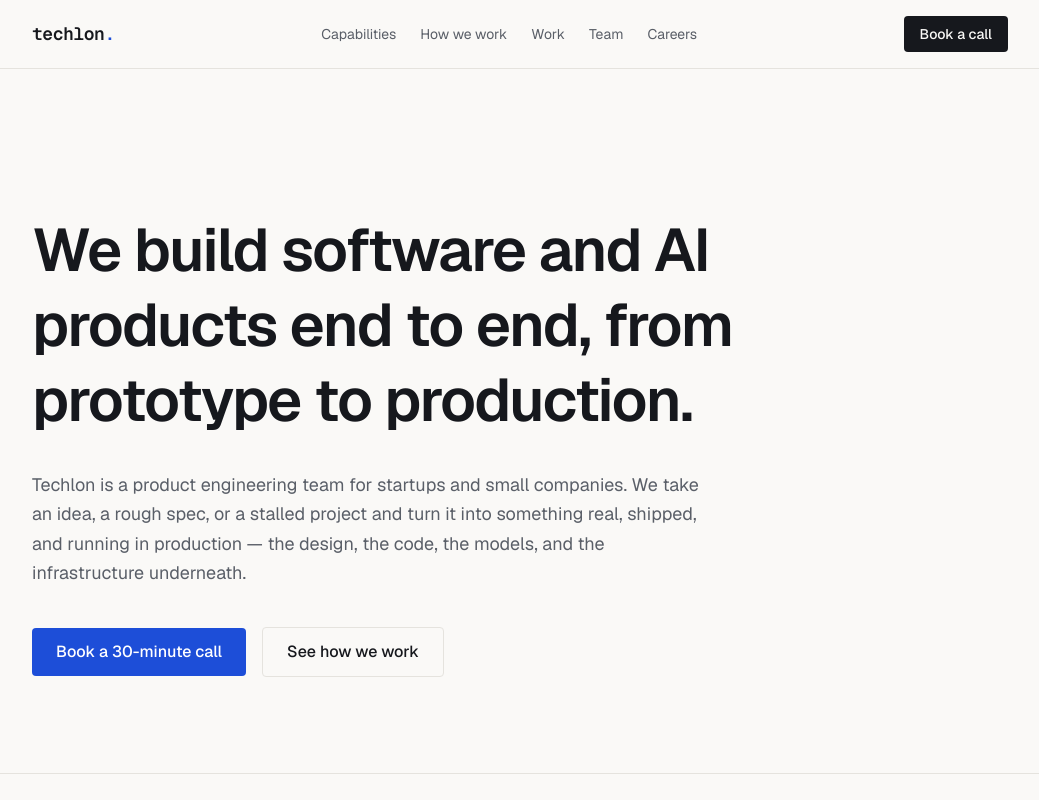
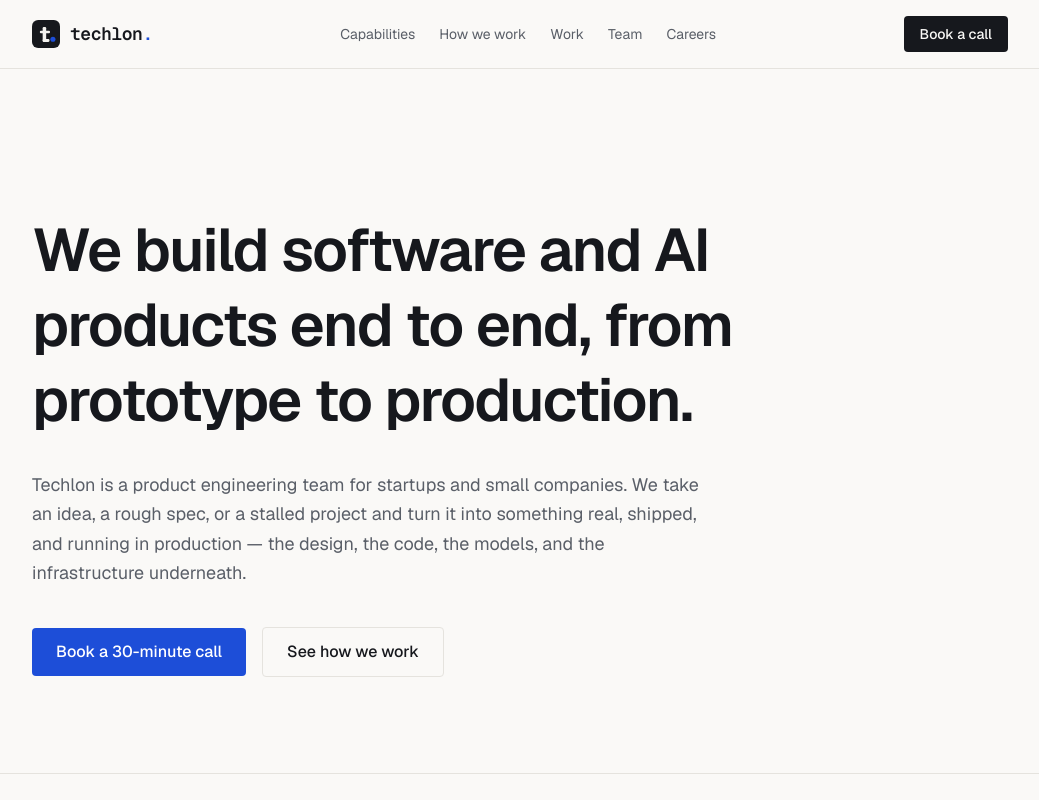
Before and after one commit to Techlon/company_site, a Next.js app: page / in a window 1280 px wide. Shown: the top 800 px of the page, without its empty margins (120-1159 px from the left). Built offline with nearby package versions, Linux system fonts and the light colour scheme.

Commit message:
Update founder bio

```diff
--- a/app/page.tsx
+++ b/app/page.tsx
@@ -27,7 +27,7 @@ const TEAM = [
     name: "Oluwagbemi Lesi",
     role: "Founder",
     photo: "/team/oluwagbemi.jpg",
-    bio: "Builds and ships machine learning in Python — PyTorch and TensorFlow for deep learning, XGBoost and scikit-learn for tabular problems, SBERT and RoBERTa for language, and the Spark, Airflow, Docker, and AWS pipework that keeps them running. Works the whole path from data to deployed model. Spends most of his attention on validation: a forecasting model he built cut test error 41% against its baseline, and he traced the baseline's flattering 0.977 R² to target leakage rather than skill. Earlier, ran operations at a FinTech checkout platform, where digging through transaction data cut checkout errors by 75%.",
+    bio: "Oluwagbemi Lesi is a data scientist and AI/ML model builder specializing in predictive modeling, deep learning, and NLP. Holding an MBA in Business Analytics from Case Western Reserve University's Weatherhead School of Management (3.95 CGPA), Oluwagbemi pairs rigorous technical execution with sharp model validation instincts, built on seven years across financial services, real estate, and FinTech regulation. Recent work includes an LSTM forecasting model that cut test error by 41% and an ensemble NLP fraud-detection system (SBERT, RoBERTa, XGBoost) with an LLM auditor stage. Fluent across PyTorch, TensorFlow, AWS, and Spark, with a legal foundation in FinTech compliance and model risk governance.",
   },
   {
     name: "Emeka Osuagwu",
--- a/app/ui.tsx
+++ b/app/ui.tsx
@@ -16,6 +16,27 @@ const calLink = (eventSlug: string) =>
 export const HAS_BOOKING = Boolean(CAL_USERNAME);
 export const BOOKING_URL = calLink("intro-call");
 export const SPRINT_BOOKING_URL = calLink("discovery-sprint");
+
+/**
+ * The Techlon mark. Brand colours are intentionally hard-coded rather than
+ * themed — a logo should render identically wherever it appears.
+ */
+export function LogoMark({ className }: { className?: string }) {
+  return (
+    <svg
+      viewBox="0 0 32 32"
+      aria-hidden="true"
+      focusable="false"
+      className={className}
+    >
+      <rect width="32" height="32" rx="7" fill="#16181d" />
+      <rect x="9" y="12.2" width="11.6" height="3" rx="1.2" fill="#f4f3f0" />
+      <rect x="12.2" y="8" width="4" height="17" rx="1.3" fill="#f4f3f0" />
+      <rect x="12.2" y="21.8" width="7.8" height="3.2" rx="1.3" fill="#f4f3f0" />
+      <circle cx="23.9" cy="22" r="2.9" fill="#1d4ed8" />
+    </svg>
+  );
+}
 
 export function Todo({ children }: { children: React.ReactNode }) {
   return (
@@ -51,11 +72,12 @@ export function SiteHeader() {
   return (
     <header className="sticky top-0 z-50 border-b border-line bg-background/90 backdrop-blur">
       <div className="mx-auto flex max-w-5xl items-center justify-between px-6 py-4">
-        <Link
-          href="/"
-          className="font-mono text-lg font-semibold tracking-tight"
-        >
-          techlon<span className="text-accent">.</span>
+        <Link href="/" className="flex items-center gap-2.5">
+          <LogoMark className="h-7 w-7" />
+          <span className="font-mono text-lg font-semibold tracking-tight">
+            techlon<span className="text-accent">.</span>
+          </span>
+          <span className="sr-only">Techlon home</span>
         </Link>
         <nav className="hidden items-center gap-6 text-sm md:flex">
           {NAV.map((item) => (
@@ -83,8 +105,11 @@ export function SiteFooter() {
   return (
     <footer className="border-t border-line">
       <div className="mx-auto flex max-w-5xl flex-wrap items-center justify-between gap-4 px-6 py-8 font-mono text-sm text-muted">
-        <p>
-          techlon<span className="text-accent">.</span>
+        <p className="flex items-center gap-2">
+          <LogoMark className="h-5 w-5" />
+          <span>
+            techlon<span className="text-accent">.</span>
+          </span>
         </p>
         <p>
           <a
```
